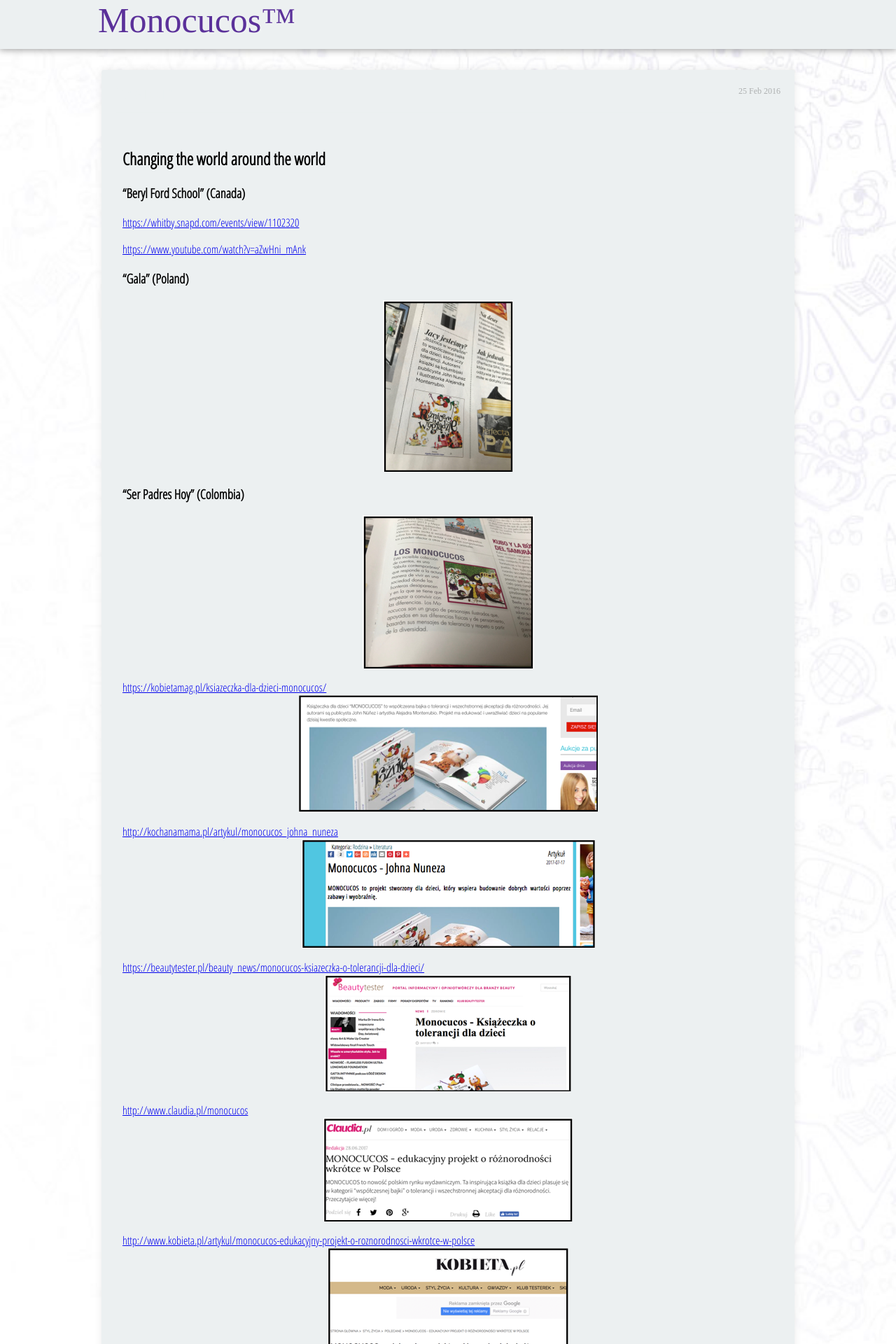
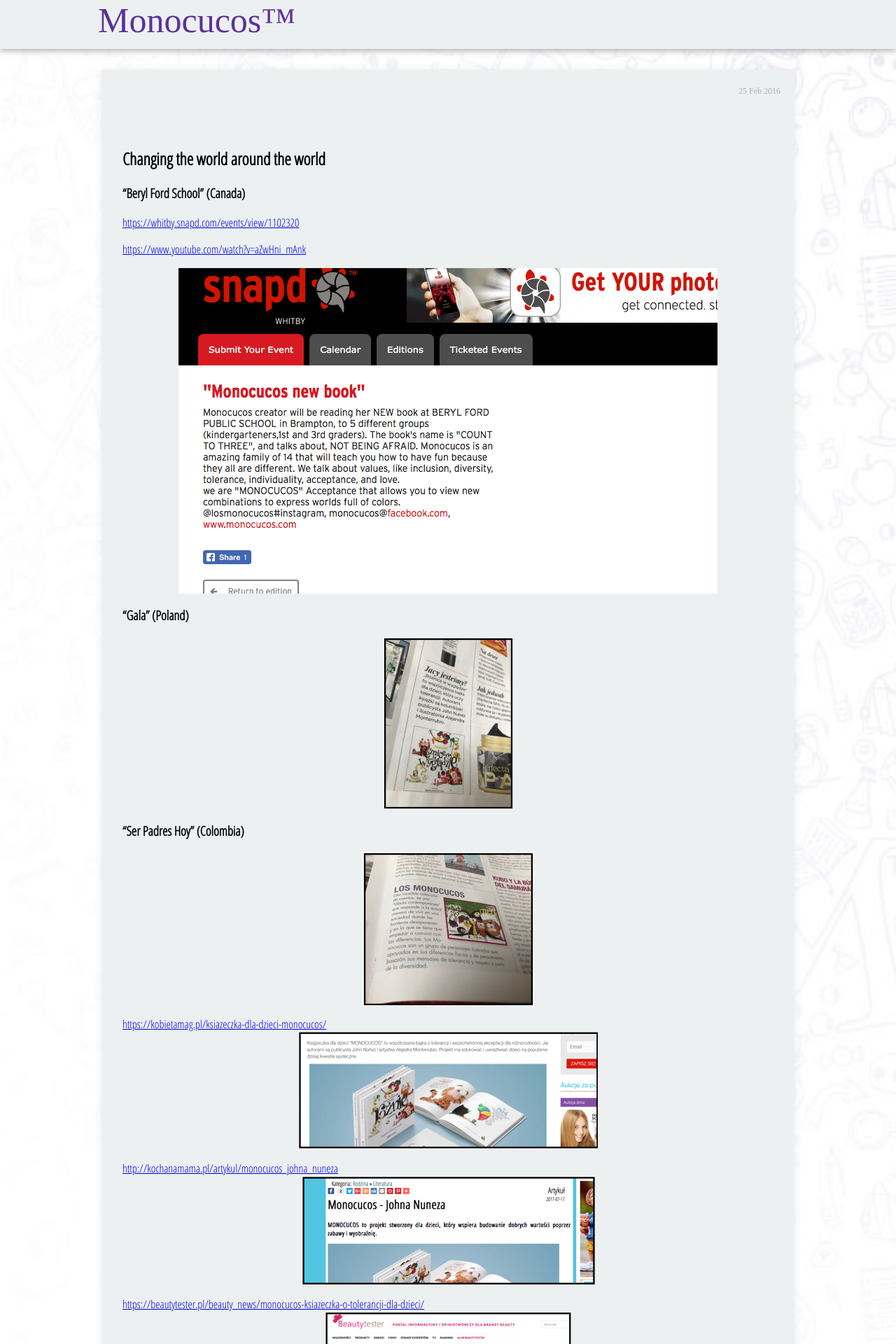
Before and after one commit to MonocucosTM/Monocucos, a Jekyll site: the page built from _posts/2018-12-01-Press.md, in a window 1280 px wide. Shown: the top 1920 px of the page at 70% size. Built offline with Jekyll 4.4.1, drawn with Linux system fonts in a browser that asks for light colours; nearby versions of some CDN libraries; some web fonts are replaced.

Commit message:
Update 2018-12-01-Press.md

```diff
--- a/_posts/2018-12-01-Press.md
+++ b/_posts/2018-12-01-Press.md
@@ -20,6 +20,8 @@ tag:
 <https://whitby.snapd.com/events/view/1102320>
 
 <https://www.youtube.com/watch?v=aZwHni_mAnk>
+
+![Logo](../assets/img/Captura de pantalla 2018-01-22 a las 15.45.21.png)
 
 ### "Gala" (Poland)
 ![Logo](../assets/img/press2.png)
```
